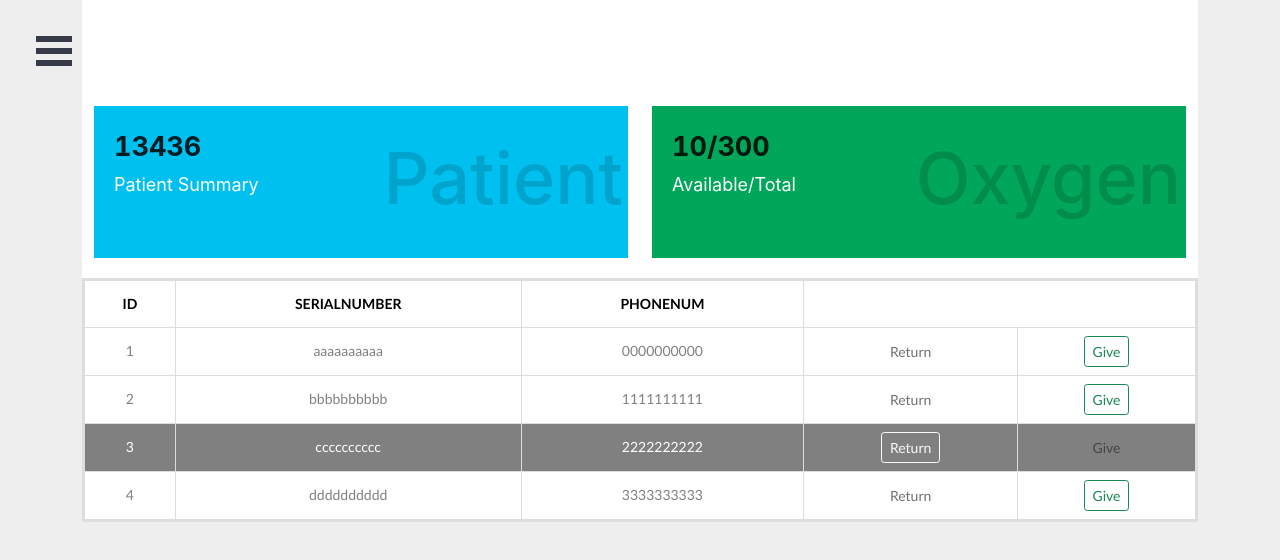
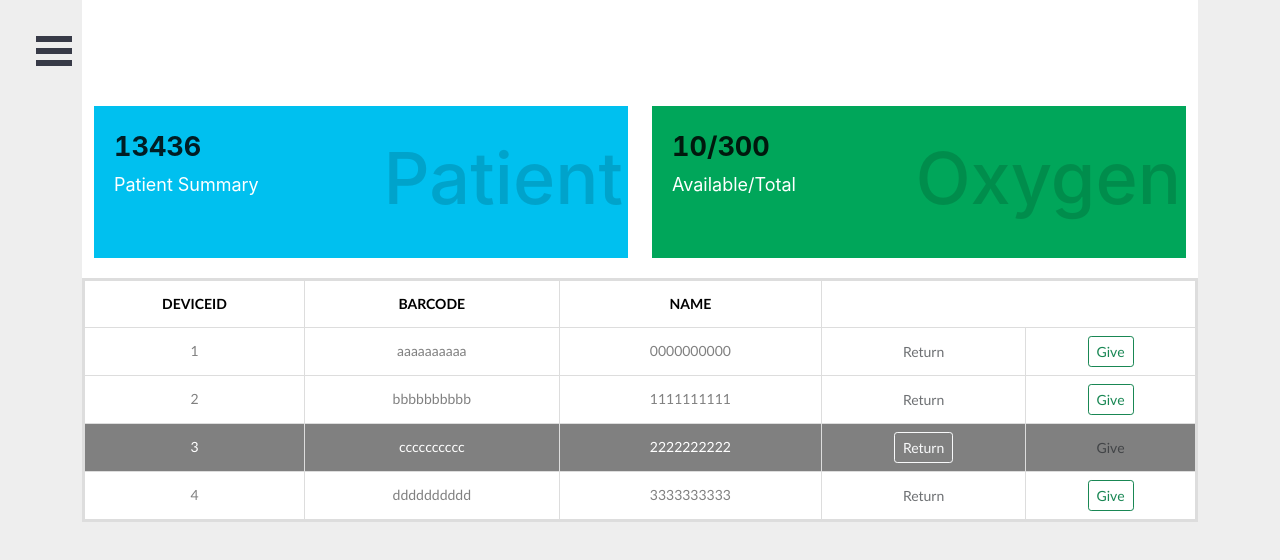
Before and after one commit to pkhamdee/oxygen-web, a React (Create React App) app in the folder frontend/: page / in a window 1280 px wide. Shown: the top 560 px of the page. Built offline with nearby package versions, Linux system fonts and the light colour scheme; no server answers.

Commit message:
debuging state

```diff
--- a/frontend/src/Pages/Dashboard.js
+++ b/frontend/src/Pages/Dashboard.js
@@ -18,11 +18,12 @@ class Dashboard extends React.Component {
   }
 
   componentDidMount() {
-    axios.get(`http://localhost:8080/devices`)
+    axios.get('http://localhost:8080/devices')
       .then(res => {
         const devices = res.data;
         this.setState({ devices });
-        console.log(devices);
+        console.log('td' + typeof this.state.devices);
+        console.log('d' + this.state.devices);
       })
   }
 
@@ -31,28 +32,28 @@ class Dashboard extends React.Component {
     this.state = {
       machines: [
         {
-          id: 1,
-          serialnumber: "aaaaaaaaaa",
-          phonenum: "0000000000",
-          available: true,
+          deviceId: 1,//deviceId
+          barcode: "aaaaaaaaaa",//barcode
+          name: "0000000000",//name
+          status: true,//status == available or inused
         },
         {
-          id: 2,
-          serialnumber: "bbbbbbbbbb",
-          phonenum: "1111111111",
-          available: true,
+          deviceId: 2,
+          barcode: "bbbbbbbbbb",
+          name: "1111111111",
+          status: true,
         },
         {
-          id: 3,
-          serialnumber: "cccccccccc",
-          phonenum: "2222222222",
-          available: false,
+          deviceId: 3,
+          barcode: "cccccccccc",
+          name: "2222222222",
+          status: false,
         },
         {
-          id: 4,
-          serialnumber: "dddddddddd",
-          phonenum: "3333333333",
-          available: true,
+          deviceId: 4,
+          barcode: "dddddddddd",
+          name: "3333333333",
+          status: true,
         },
       ],
       destination: "",
@@ -62,7 +63,7 @@ class Dashboard extends React.Component {
   renderTableHeader() {
     let header = Object.keys(this.state.machines[0]);
     return header.map((key, index) => {
-      if (key != "available") {
+      if (key != "status") {
         return <th key={index}>{key.toUpperCase()}</th>;
       }
     });
@@ -73,26 +74,28 @@ class Dashboard extends React.Component {
   };
 
   renderTableData() {
+    console.log('tm' + typeof this.state.machines);
+    console.log('m' + this.state.machines);
     return this.state.machines.map((machine, index) => {
-      const { id, serialnumber, phonenum, available } = machine; //destructuring
+      const { deviceId, barcode, name, status } = machine; //destructuring
       return (
-        <tr key={id} bgcolor={!available ? "grey" : "white"}>
+        <tr key={deviceId} bgcolor={!status ? "grey" : "white"}>
           <td>
-            <font color={available ? "grey" : "white"}>{id}</font>
+            <font color={status ? "grey" : "white"}>{deviceId}</font>
           </td>
           <td>
-            <font color={available ? "grey" : "white"}>{serialnumber}</font>
+            <font color={status ? "grey" : "white"}>{barcode}</font>
           </td>
           <td>
-            <font color={available ? "grey" : "white"}>{phonenum}</font>
+            <font color={status ? "grey" : "white"}>{name}</font>
           </td>
           <td>
             {" "}
             <Button
-              variant={!available ? "outline-light" : "outline-error"}
+              variant={!status ? "outline-light" : "outline-error"}
               size="sm"
 //              onClick="returnFunction()"
-              disabled={available}
+              disabled={status}
             >
               Return
             </Button>{" "}
@@ -100,12 +103,12 @@ class Dashboard extends React.Component {
           <td>
             {" "}
             <Button
-              variant={available ? "outline-success" : "outline-error"}
+              variant={status ? "outline-success" : "outline-error"}
               size="sm"
               onClick={() => {
                 this.giveHandler();
               }}
-              disabled={!available}
+              disabled={!status}
             >
               Give
             </Button>{" "}
```
